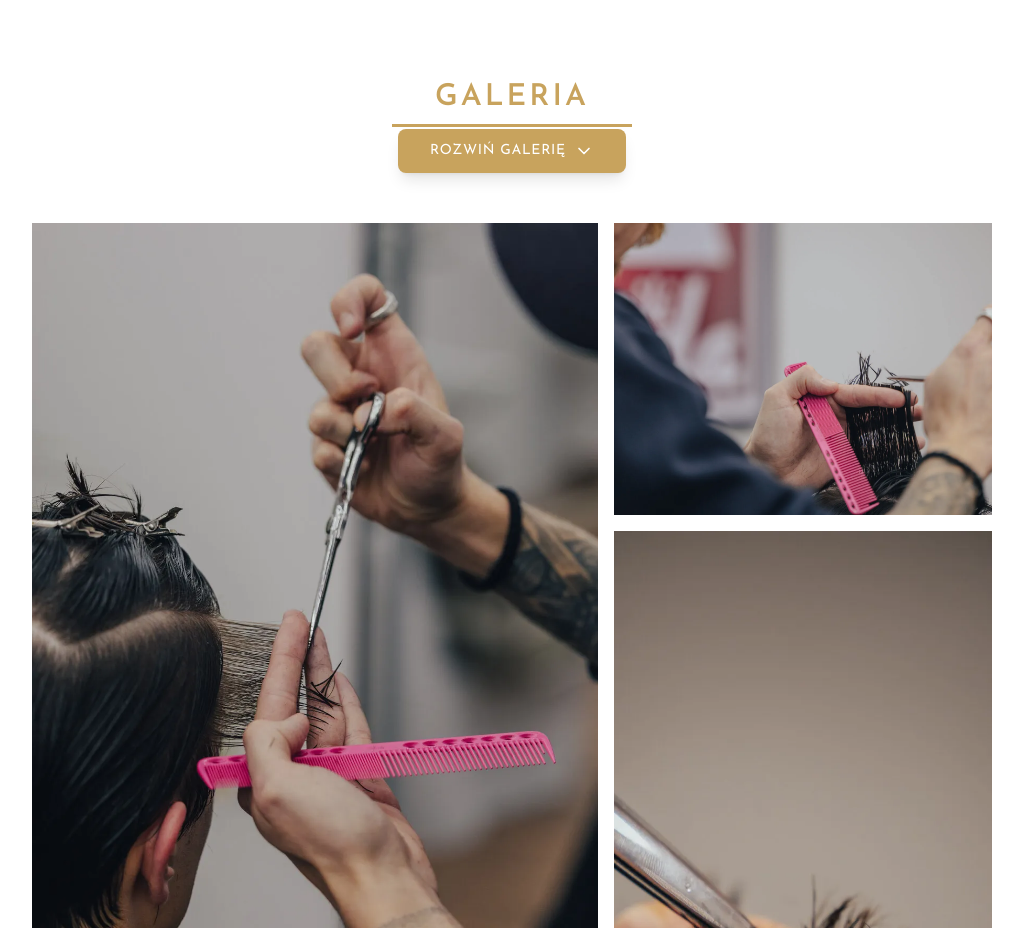
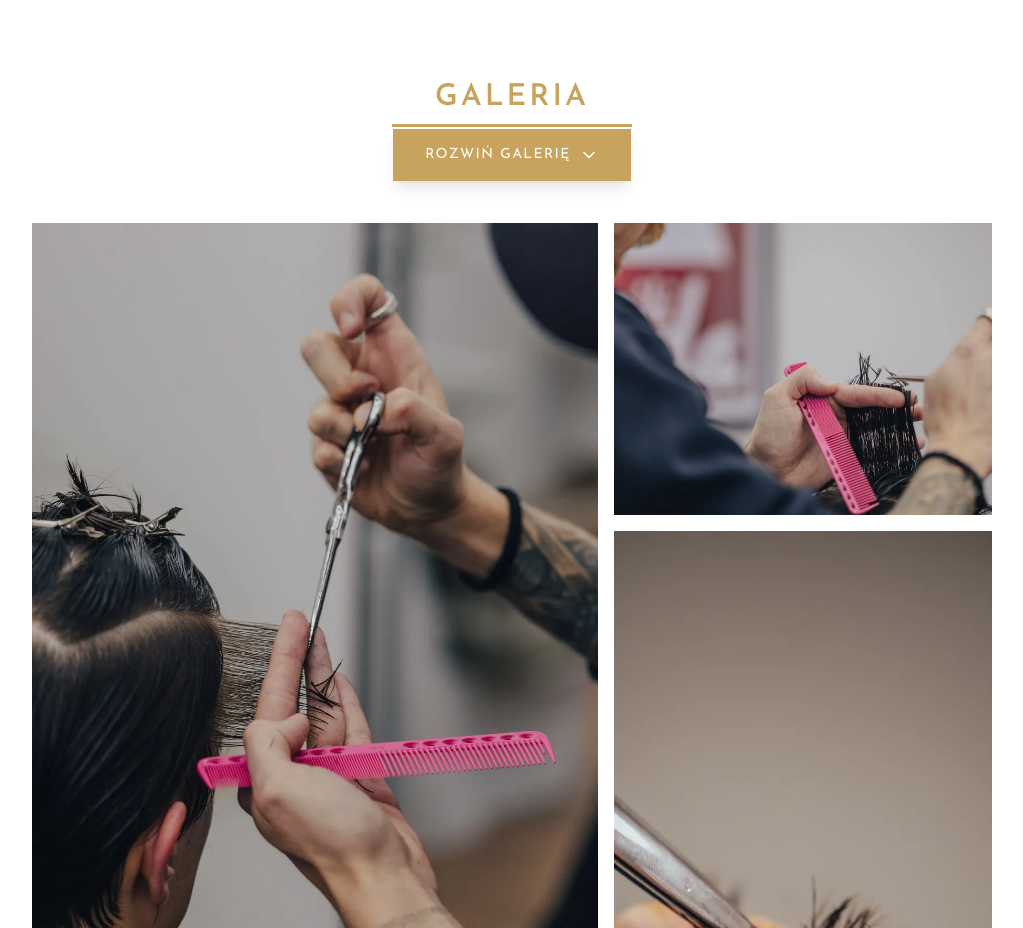
Before and after one commit to dawidzabrzenski/gripbarber2026, a React (Vite) app: page / in a window 1280 px wide. Shown: the part 8280-9208 px from the top of the page, without its empty margins (128-1151 px from the left). Built offline with nearby package versions, Linux system fonts and the light colour scheme.

Commit message:
Gallery button change

```diff
--- a/src/sections/Gallery.jsx
+++ b/src/sections/Gallery.jsx
@@ -1,6 +1,7 @@
 import { useState, useRef } from "react";
 import SectionHeader from "../components/ui/SectionHeader";
 import { ChevronDown, ChevronUp } from "lucide-react";
+import Button from "../components/ui/Button";
 
 export default function Gallery() {
   const [isExpanded, setIsExpanded] = useState(false);
@@ -94,9 +95,9 @@ export default function Gallery() {
       </div>
 
       <div className="sticky bottom-8 mt-12 flex justify-center z-10">
-        <button
+        <Button
           onClick={handleToggle}
-          className="flex items-center gap-2 bg-gold text-white px-8 py-3 rounded-lg shadow-lg hover:bg-gold/90 transition-all duration-300 text-sm tracking-wider uppercase"
+          className="flex items-center gap-2 bg-gold text-white px-8 py-3 shadow-lg hover:bg-gold/90 transition-all duration-300 text-sm tracking-wider uppercase"
         >
           {isExpanded ? (
             <>
@@ -109,7 +110,7 @@ export default function Gallery() {
               <ChevronDown className="w-5 h-5" />
             </>
           )}
-        </button>
+        </Button>
       </div>
     </div>
   );
```
